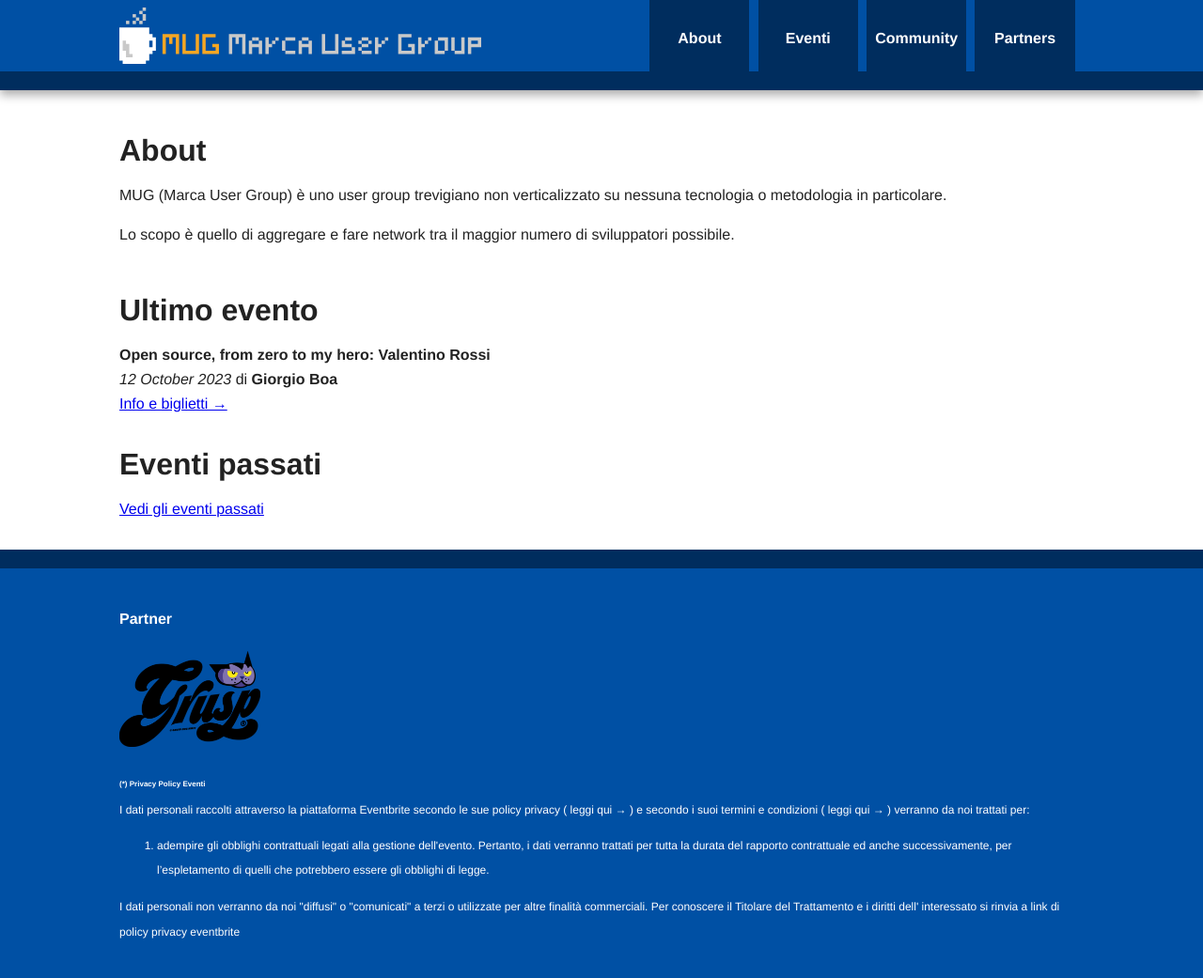
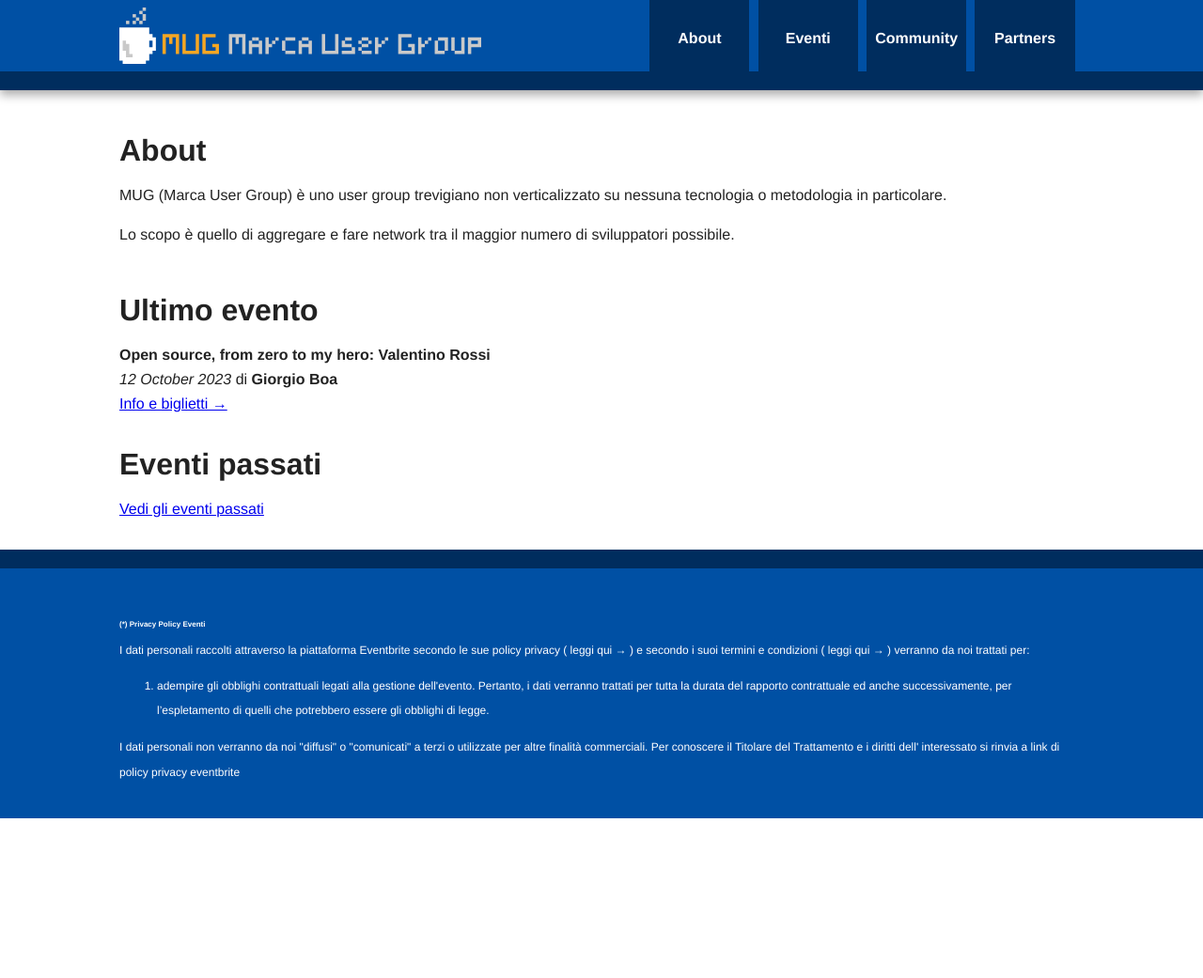
Before and after one commit to m-u-g/m-u-g.github.io, a Jekyll site: the page built from index.md, in a window 1280 px wide. Shown: the whole page at 94% size. Built offline with Jekyll 4.4.1, drawn with Linux system fonts in a browser that asks for light colours; after the commit the page ends 900 px from its top, so only the background shows below that.

Commit message:
remove partners from footer

```diff
--- a/_includes/footer.html
+++ b/_includes/footer.html
@@ -1,11 +1,5 @@
 <div class="footer-container">
   <footer class="wrapper">
-    <p>
-      <h4>Partner</h4>
-      <a href="https://www.grusp.org/" target="_black">
-        <img style="max-width: 150px;" src="{{ "/assets/images/grusp-corsivo.png" | relative_url }}" alt="Grusp" title="Grusp Logo">
-      </a>
-    </p>
     <p>
       <small id="privacy-policy"  class="privacy-policy-p">
         <h6 style="margin-bottom: 0px;">(*) Privacy Policy Eventi</h6>
@@ -23,6 +17,5 @@
         Per conoscere il Titolare del Trattamento e i diritti dell' interessato si rinvia a link di policy privacy eventbrite
       </small>
     </p>
-
   </footer>
 </div>
```
